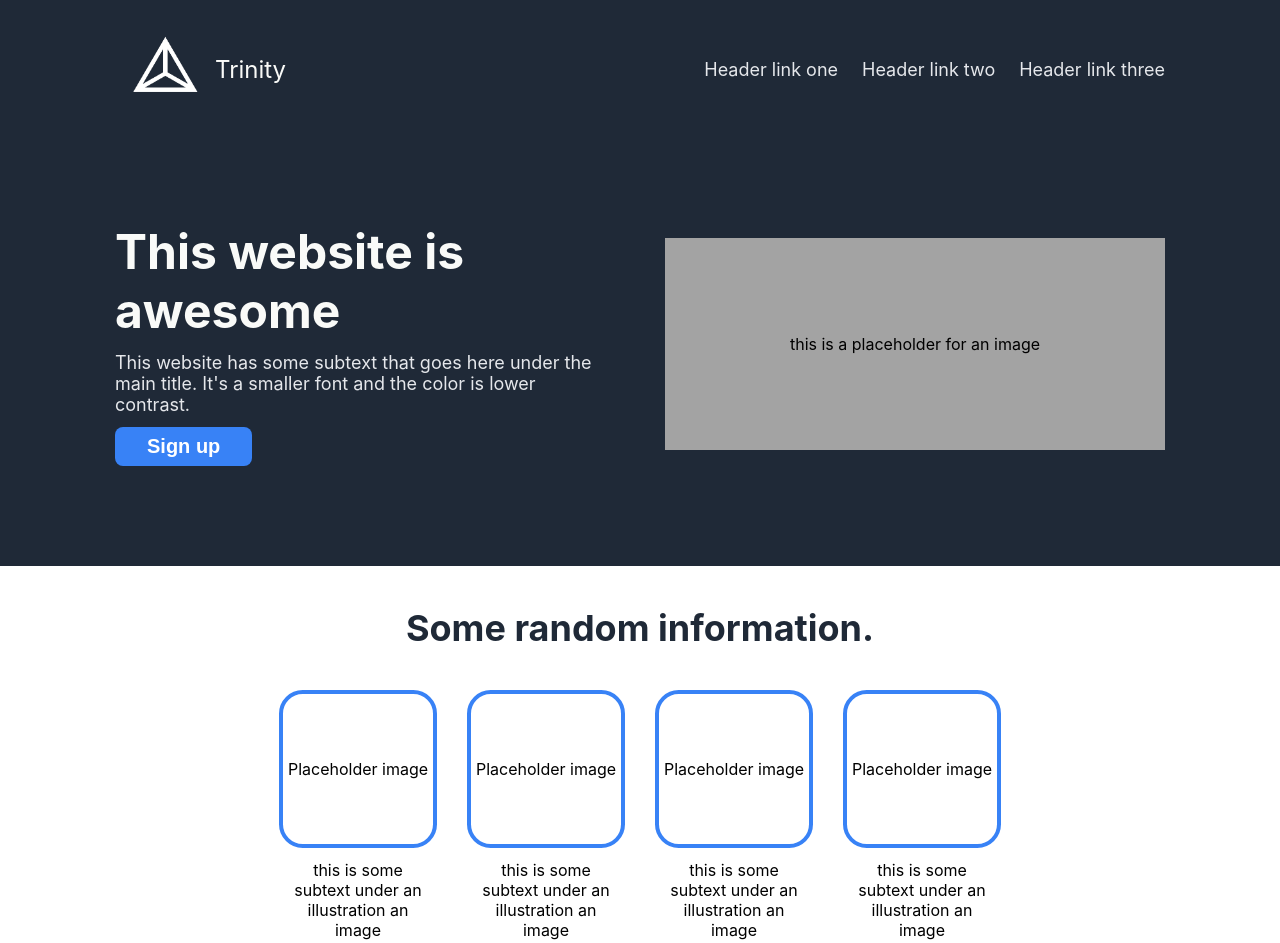
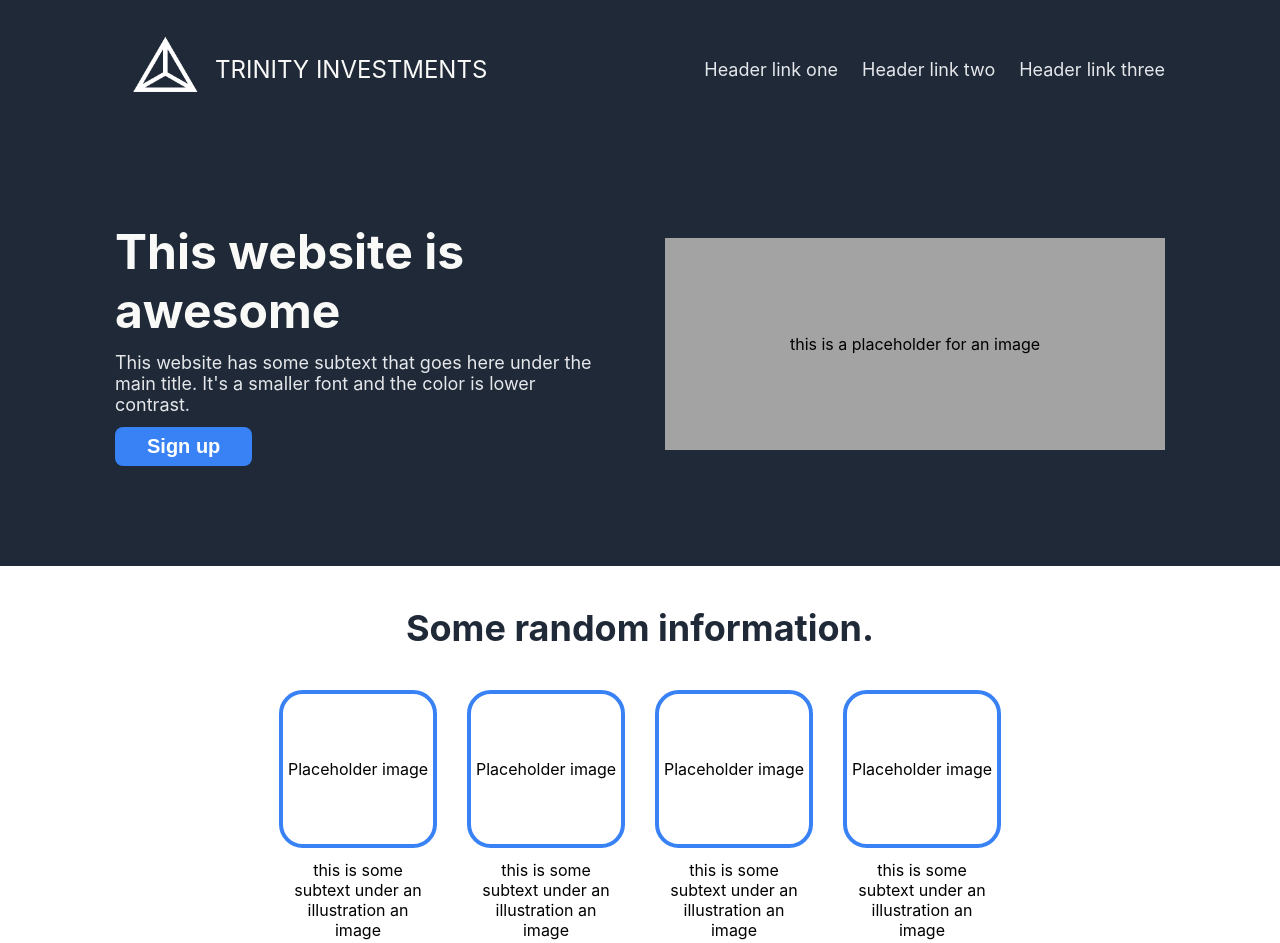
Before and after one commit to SneakyMcSnea/landing-page, a plain HTML site: page index.html in a window 1280 px wide. Shown: the top 943 px of the page. Drawn offline with Linux system fonts and the light colour scheme.

Commit message:
Change the logo name (Trinity --> TRINITY INVESTMENTS)

```diff
--- a/index.html
+++ b/index.html
@@ -13,7 +13,7 @@
         <div class="header">
             <div class="logo_text">
                 <div><img src="./img/III-removebg.png" alt="An image of the landing pages logo" width="100px" height="100px"></div>
-                <div>Trinity</div>
+                <div>TRINITY INVESTMENTS</div>
             </div>
 
             <div class="nav-bar">
```
